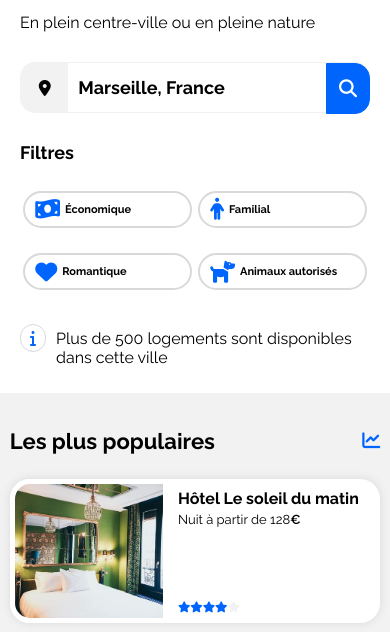
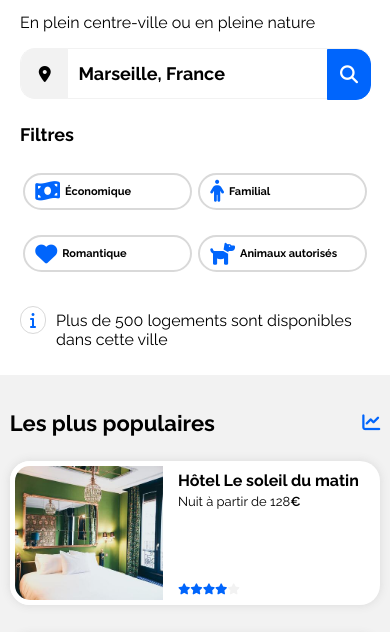
Before and after one commit to Jumic14/Booki, a plain HTML site: page index.html in a window 390 px wide. Shown: the part 205-837 px from the top of the page. Drawn offline with Linux system fonts and the light colour scheme.

Commit message:
Optimisation partie filtre HTML et CSS

```diff
--- a/css/style.css
+++ b/css/style.css
@@ -74,15 +74,9 @@ h1 {
    flex-direction: row;
    align-items: center;
    height: 49px;
-   padding: 10px 0px;
-}
-
-#localisation {
-   height: 100%;
    width: 45%;
-   display: flex;
-   flex-direction: row;
-   align-items: center;
+   padding: 0px 0px;
+   margin: 10px 0px;
    border: 1px solid #f2f2f2;
    border-right: none;
    border-radius: 15px;
@@ -95,7 +89,7 @@ form {
    flex-direction: row;
 }
 
-#localisation i {
+.fonction-recherche i {
    display: flex;
    align-items: center;
    justify-content: center;
@@ -138,7 +132,7 @@ form {
    padding: 2%;
 }
 
-#localisation .fa-magnifying-glass {
+.fonction-recherche .fa-magnifying-glass {
    display:none;
 }
 
@@ -483,7 +477,7 @@ body {
 
    /* Définition Nav */
 
-#localisation {
+.fonction-recherche {
    width: 50%;
 }
 
@@ -642,7 +636,6 @@ nav {
 
 .fonction-recherche {
    width: 100%;
-   padding: 15px 0px;
    display: flex;
    justify-content: center;
 }
@@ -651,7 +644,7 @@ nav {
    display: none;
 }
 
-#localisation .fa-magnifying-glass {
+.fonction-recherche .fa-magnifying-glass {
    display: flex;
    align-items: center;
    justify-content: center;
@@ -665,9 +658,6 @@ nav {
    background-color: #0065FC;
 }
 
-#localisation {
-   width: 100%;
-}
 
 form {
    width: 100%;
--- a/index.html
+++ b/index.html
@@ -26,14 +26,12 @@
             <h1>Trouvez votre hébergement pour des vacances de rêve</h1>
             <p>En plein centre-ville ou en pleine nature</p>
             <div class="fonction-recherche">
-                <div id="localisation">
                     <i class="fa-solid fa-location-dot"></i>
                     <form method="get" action="#">
                         <input type="text" placeholder="Marseille, France" class ="ville">
                         <input type="submit" value="Rechercher" class="rechercher">
                         <i class="fa-solid fa-magnifying-glass"></i>
                     </form>
-                </div>
 
             </div>
             <div class="fonction-filtre">
```
